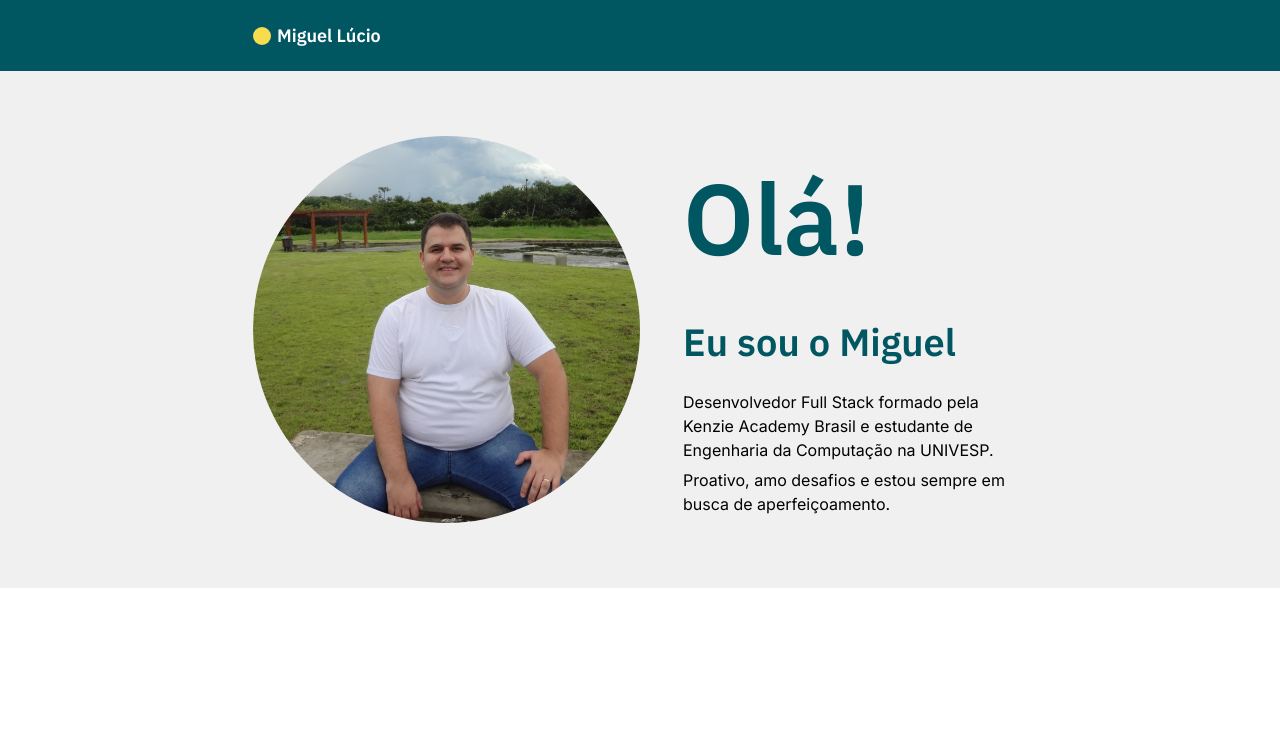
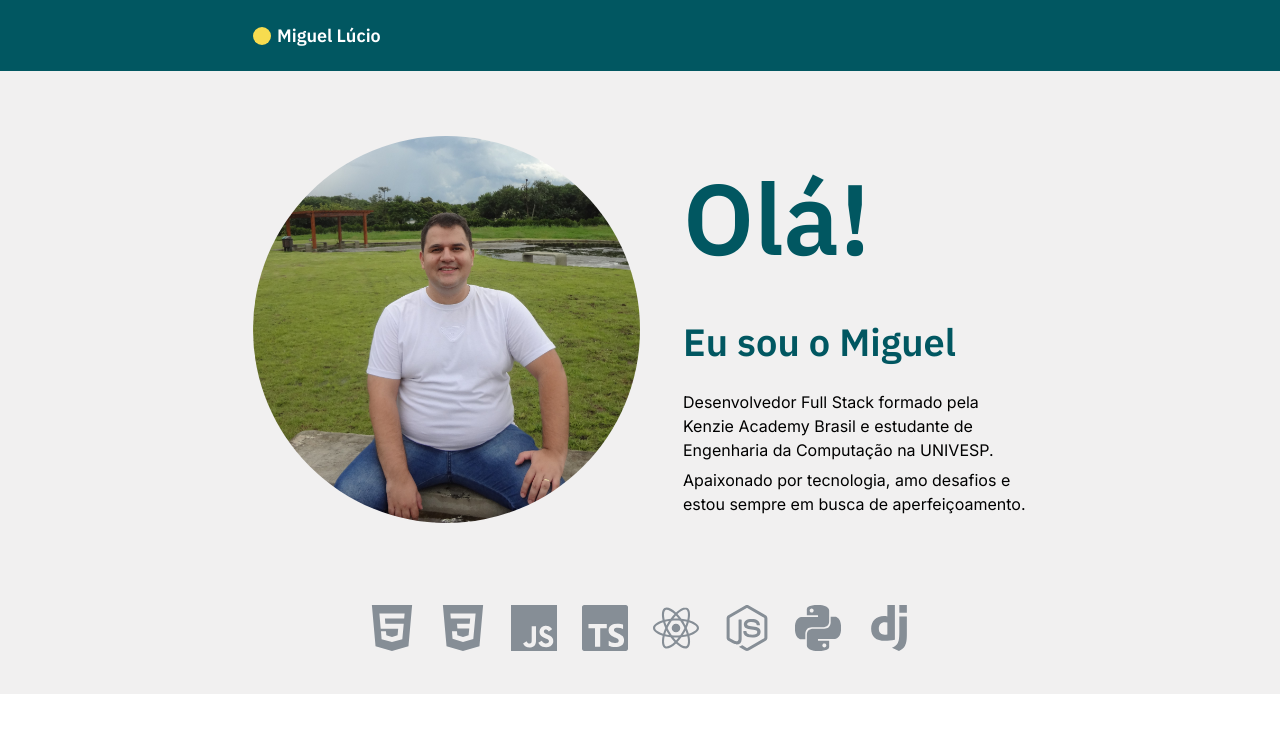
Before and after one commit to Miguel-Lucio/portfolio_Miguel-Lucio, a React (Vite) app: page / in a window 1280 px wide. Shown: the top 732 px of the page. Built offline with nearby package versions, Linux system fonts and the light colour scheme.

Commit message:
feat: implementing techs

```diff
--- a/src/components/Profile/index.jsx
+++ b/src/components/Profile/index.jsx
@@ -1,11 +1,22 @@
 import styles from "./style.module.scss";
 import profileImg from "../../assets/profile.jpg";
+import {
+  SiHtml5,
+  SiCss3,
+  SiJavascript,
+  SiTypescript,
+  SiReact,
+  SiNodedotjs,
+  SiPython,
+  SiDjango,
+} from "react-icons/si";
 
 export const Profile = () => {
   return (
     <section id="profile">
       <div className={styles.profileBox}>
         <div className="container">
+          <div className={styles.techBox}>
             <div className={styles.profileContent}>
               <img src={profileImg} alt="Miguel" />
               <div className={styles.textBox}>
@@ -14,15 +25,26 @@ export const Profile = () => {
                   <p className="title three green">Eu sou o Miguel</p>
                   <div>
                     <p className="text black">
-                    Desenvolvedor Full Stack formado pela Kenzie Academy Brasil
-                    e estudante de Engenharia da Computação na UNIVESP.
+                      Desenvolvedor Full Stack formado pela Kenzie Academy
+                      Brasil e estudante de Engenharia da Computação na UNIVESP.
                     </p>
                     <p className="text black">
-                    Proativo, amo desafios e estou sempre em busca de
+                      Apaixonado por tecnologia, amo desafios e estou sempre em busca de
                       aperfeiçoamento.
                     </p>
                   </div>
                 </div>
+              </div>
+            </div>
+            <div className={styles.techContent}>
+              <SiHtml5 color="#868E96" size={46} />
+              <SiCss3 color="#868E96" size={46} />
+              <SiJavascript color="#868E96" size={46} />
+              <SiTypescript color="#868E96" size={46} />
+              <SiReact color="#868E96" size={46} />
+              <SiNodedotjs color="#868E96" size={46} />
+              <SiPython color="#868E96" size={46} />
+              <SiDjango color="#868E96" size={46} />
             </div>
           </div>
         </div>
--- a/src/components/Profile/style.module.scss
+++ b/src/components/Profile/style.module.scss
@@ -1,6 +1,9 @@
 .profileBox {
   background-color: var(--base);
 
+  .techBox {
+    display: flex;
+    flex-direction: column;
     .profileContent {
       padding: 52px 0;
       display: flex;
@@ -46,6 +49,23 @@
         }
       }
     }
+
+    .techContent {
+      animation: down 2s ease;
+      display: flex;
+      align-items: center;
+      justify-content: center;
+      flex-wrap: wrap;
+      gap: 15px;
+      align-self: center;
+      padding: 30px 0;
+      max-width: 100%;
+
+      @media (min-width: 800px) {
+        gap: 25px;
+      }
+    }
+  }
 }
 
 @keyframes down {
```
Lines whose indentation alone changed are shown as unchanged.
